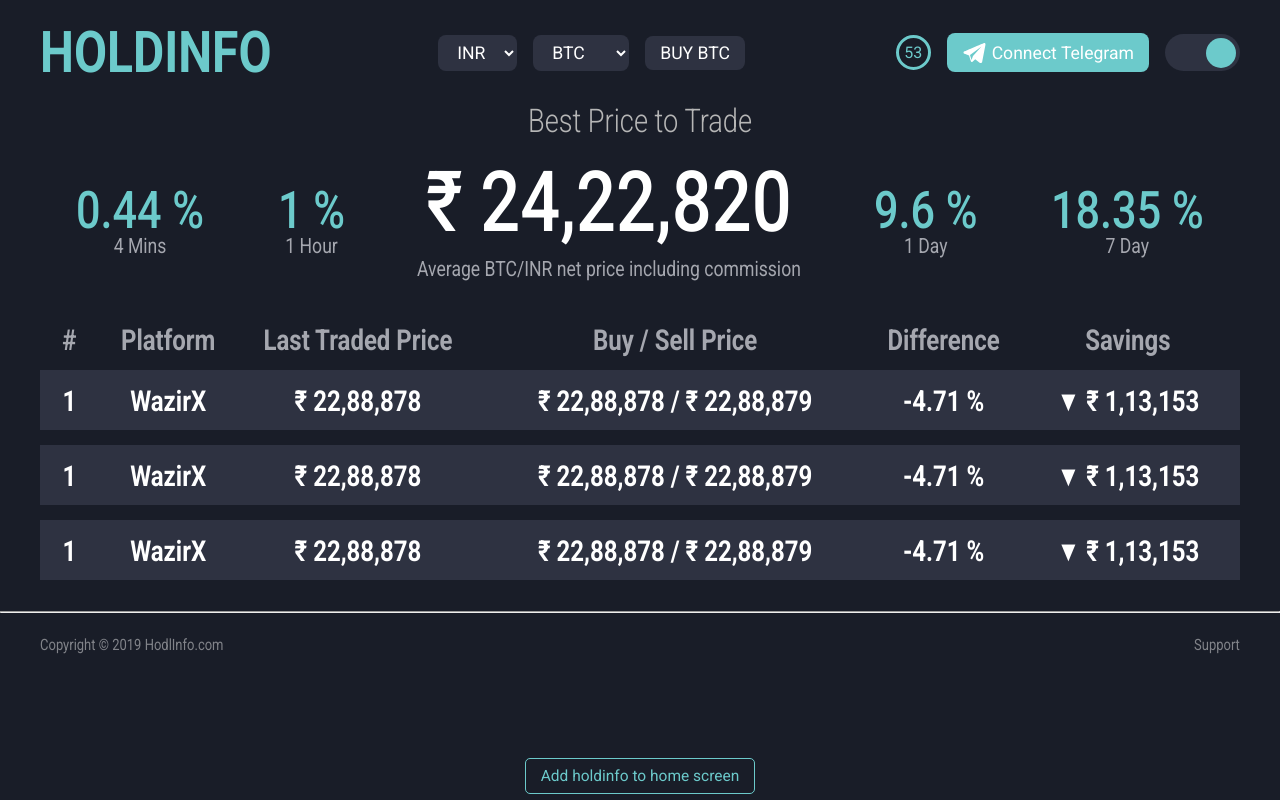
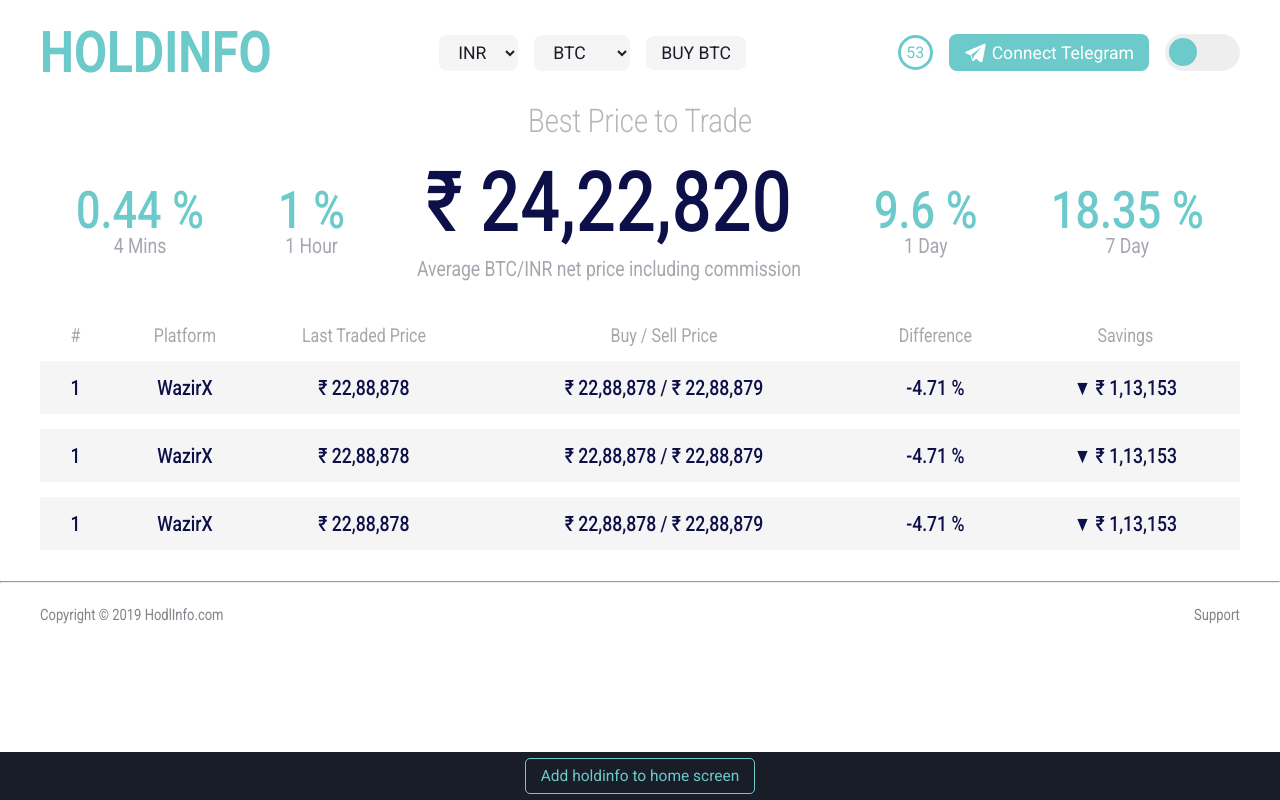
Before and after one commit to mkmasudrana806/holdinfo-client, a plain HTML site: page index.html in a window 1280 px wide. Both pictures are taken after a click on the element 1202 px from the left and 52 px from the top of the page. Drawn offline with nearby package versions, Linux system fonts and the light colour scheme.

Commit message:
dark night toggle in separate style sheet

```diff
--- a/app.js
+++ b/app.js
@@ -7,18 +7,33 @@ const axiosIns = axios.create({
 // select the toogle button and body to apply the dark / day theme
 const toggleBox = document.querySelector(".toggle-btn");
 const bodyEle = document.querySelector("#body");
+const darkStyleSheet = document.getElementById("dark-style");
+
+function nightMode() {
+  darkStyleSheet.setAttribute("href", "dark-style.css");
+  bodyEle.classList.add("dark-mode");
+  localStorage.setItem("mode", "night");
+  toggleBox.classList.add("active");
+}
+
+function dayMode() {
+  darkStyleSheet.removeAttribute("href");
+  bodyEle.classList.remove("dark-mode");
+  toggleBox.classList.remove("active");
+  localStorage.setItem("mode", "day");
+}
 
 // To retrieve the mode preference when the page loads
 document.addEventListener("DOMContentLoaded", function () {
   const mode = localStorage.getItem("mode");
+  // after loading page, set mode based on mode preference saved in localStorage
   if (mode === "night") {
+    nightMode();
+    // when the mode is null then the light mode by default
+  } else if (mode === null) {
     bodyEle.classList.add("dark-mode");
-    localStorage.setItem("mode", "night");
-    toggleBox.classList.add("active");
   } else {
-    bodyEle.classList.remove("dark-mode");
-    toggleBox.classList.remove("active");
-    localStorage.setItem("mode", "day");
+    dayMode();
   }
 });
 
@@ -26,14 +41,10 @@ document.addEventListener("DOMContentLoaded", function () {
 function toggleMode() {
   if (bodyEle.classList.contains("dark-mode")) {
     // Switch to day mode
-    bodyEle.classList.remove("dark-mode");
-    toggleBox.classList.remove("active");
-    localStorage.setItem("mode", "day");
+    dayMode();
   } else {
     // Switch to night mode
-    bodyEle.classList.add("dark-mode");
-    localStorage.setItem("mode", "night");
-    toggleBox.classList.add("active");
+    nightMode();
   }
 }
 
--- a/index.html
+++ b/index.html
@@ -4,13 +4,17 @@
     <meta charset="UTF-8" />
     <meta name="viewport" content="width=device-width, initial-scale=1.0" />
     <title>Hold Info</title>
+    <!-- default style sheet  -->
     <link rel="stylesheet" href="style.css" />
+    <!-- dark style sheet  -->
+    <link rel="stylesheet" id="dark-style" />
+    <!-- <link rel="stylesheet" id="dark-mode-stylesheet" href="dark-style.css" /> -->
   </head>
   <body id="body" class="dark-mode">
     <!-- header section  -->
     <header class="container">
       <nav>
-        <h1>HOLDINFO</h1>
+        <h1><a href="index.html">HOLDINFO</a></h1>
         <ul>
           <li>
             <select class="btn" name="" id="">
--- a/style.css
+++ b/style.css
@@ -17,8 +17,7 @@
 body {
   min-height: 100vh;
   overflow-x: hidden;
-  /* background: var(--bg-primary); */
-  transition: 0.5s;
+  transition: 0.3s;
 }
 p,
 h1,
@@ -54,11 +53,12 @@ nav {
   align-items: center;
 }
 
-nav h1 {
+nav h1 a {
   font-size: 3rem;
   font-weight: 700;
   color: var(--color-primary);
   text-transform: uppercase;
+  cursor: pointer;
 }
 
 nav ul {
@@ -82,15 +82,6 @@ nav ul li a {
   transition: 0.3s ease;
 }
 
-body.dark-mode nav ul li > select {
-  color: var(--white);
-  background: var(--bg-secondary);
-}
-
-body.dark-mode nav ul li a {
-  color: var(--white);
-  background: var(--bg-secondary);
-}
 
 .right-header {
   display: flex;
@@ -120,10 +111,11 @@ body.dark-mode nav ul li a {
   column-gap: 5px;
   background: var(--color-primary);
   color: var(--white);
+  cursor: pointer;
 }
 .connect-telegram-btn svg {
-  width: 25px;
-  height: 25px;
+  width: 23px;
+  height: 23px;
   color: var(--white);
 }
 
@@ -133,15 +125,16 @@ body.dark-mode nav ul li a {
   width: 75px;
   border-radius: 50px;
   padding: 4px;
-  height: 2.31rem;
+  height: 2.3rem;
   background: rgb(238, 238, 238);
   transition: 0.3s ease-in-out;
+  cursor: pointer;
 }
 
 .toggle-btn .inner-box {
   position: absolute;
-  height: 30px;
-  width: 30px;
+  height: 28px;
+  width: 28px;
   border-radius: 50%;
   background: var(--color-primary);
   transition: 0.3s ease-in-out;
@@ -157,9 +150,7 @@ body.dark-mode nav ul li a {
   transform: translateX(37px);
 }
 
-body.dark-mode {
-  background: var(--bg-primary);
-}
+
 
 /* ############## trade summary section ############### */
 .trade-summary-container {
@@ -187,9 +178,7 @@ body.dark-mode {
   color: #a5a7af;
 }
 
-body.dark-mode .trade-summary h2 {
-  color: var(--color-primary);
-}
+
 .average-price h2 {
   font-size: 4.4rem;
   font-weight: 500;
@@ -197,9 +186,7 @@ body.dark-mode .trade-summary h2 {
   transition: all 0.3s ease;
 }
 
-body.dark-mode .average-price h2 {
-  color: var(--white);
-}
+
 
 .average-price p {
   font-size: 1.1rem;
@@ -218,12 +205,6 @@ table tbody tr {
   color: #0c0f48;
 }
 
-body.dark-mode table tbody tr {
-  color: var(--white);
-}
-body.dark-mode table tbody tr {
-  background: var(--bg-secondary);
-}
 
 table thead td {
   border-bottom: 15px solid var(--white);
@@ -234,12 +215,7 @@ table tbody td {
   border-bottom: 15px solid var(--white);
 }
 
-body.dark-mode table tbody td,
-body.dark-mode table thead td {
-  border-bottom: 15px solid var(--bg-primary);
-  font-size: 1.5rem;
-  font-weight: 600;
-}
+
 
 table thead tr:first-child {
   /* color: var(--color-gray); */
@@ -271,9 +247,6 @@ table td {
   margin-bottom: 4.5rem;
 }
 
-/* body {
-  position: relative;
-} */
 
 .footer-fixed-btn {
   position: fixed;
```
Also changed, not shown: dark-style.css (added, +40 -0 lines).
